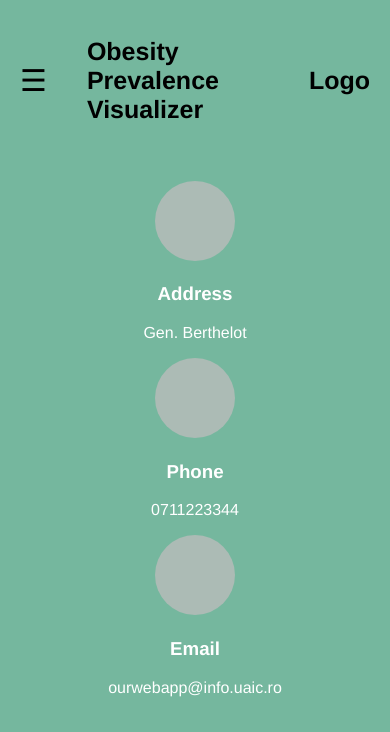
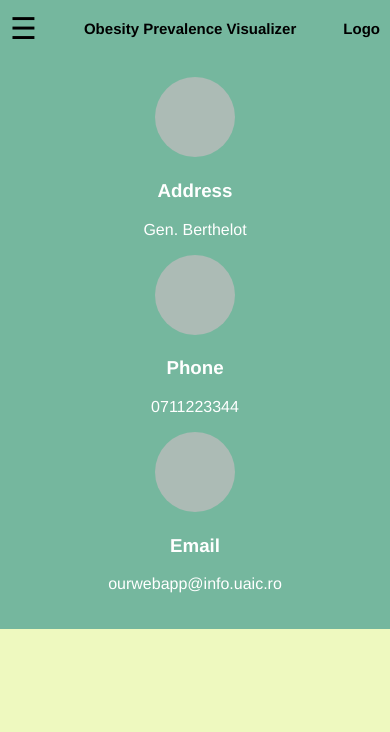
Before and after one commit to IoanSava/Our-WebApp, a PHP site: page /bmi.html in a window 390 px wide. Shown: the top 732 px of the page. Run offline with PHP 8.4, Linux system fonts and the light colour scheme.

Commit message:
Responsive header

```diff
--- a/css/style.css
+++ b/css/style.css
@@ -129,4 +129,13 @@ footer {
     .column {
       width: 100%;
     }
+
+    header h1 {
+        font-size: 15px;
+    }
+
+    header > * {
+        padding: 10px;
+    }
+
 }
```
